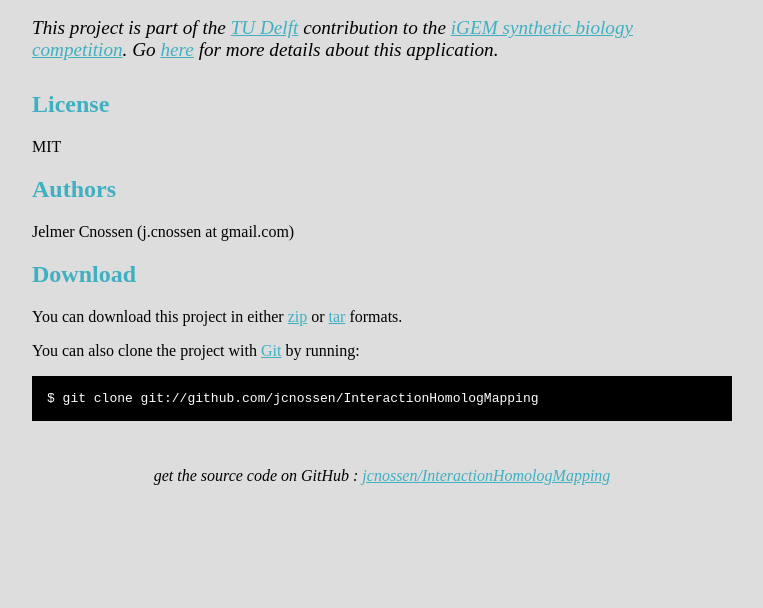
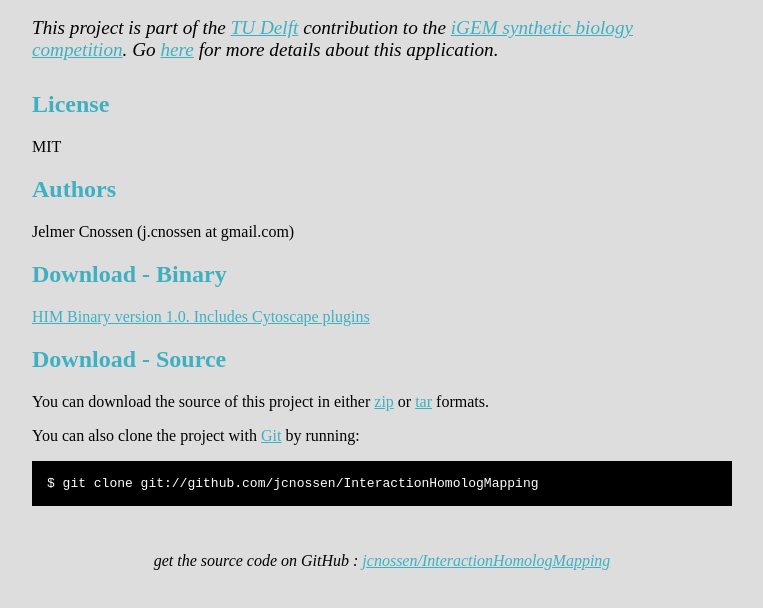
Before and after one commit to jcnossen/InteractionHomologMapping, a plain HTML site: page index.html in a window 1280 px wide. Shown: the part 128-736 px from the top of the page, without its empty margins (258-1021 px from the left). Drawn offline with Linux system fonts and the light colour scheme.

Commit message:
* Version 1 binary

```diff
--- a/index.html
+++ b/index.html
@@ -52,7 +52,7 @@
         <p>
         This project is part of the <a href="http://2010.igem.org/Team:TU_Delft">TU Delft</a> contribution to the
         <a href="http://2010.igem.org">iGEM synthetic biology competition</a>.
-        Go <a href="http://2010.igem.org/Team:TU_Delft#page=Modeling/interaction-mapping">here</a> for more details about this application.
+        Go <a href="http://2010.igem.org/Team:TU_Delft/Modeling/interaction-mapping">here</a> for more details about this application.
         </p>
     </div>
 
@@ -61,9 +61,13 @@
 <h2>Authors</h2>
 <p>Jelmer Cnossen (j.cnossen at gmail.com)</p>
 
-    <h2>Download</h2>
+    <h2>Download - Binary</h2>
     <p>
-      You can download this project in either
+        <a href="HIM-1.0-bin.zip">HIM Binary version 1.0. Includes Cytoscape plugins</a>
+    </p>
+    <h2>Download - Source</h2>
+    <p>
+      You can download the source of this project in either
       <a href="http://github.com/jcnossen/InteractionHomologMapping/zipball/master">zip</a> or
       <a href="http://github.com/jcnossen/InteractionHomologMapping/tarball/master">tar</a> formats.
     </p>
```
Also changed, not shown: 2 other files.
